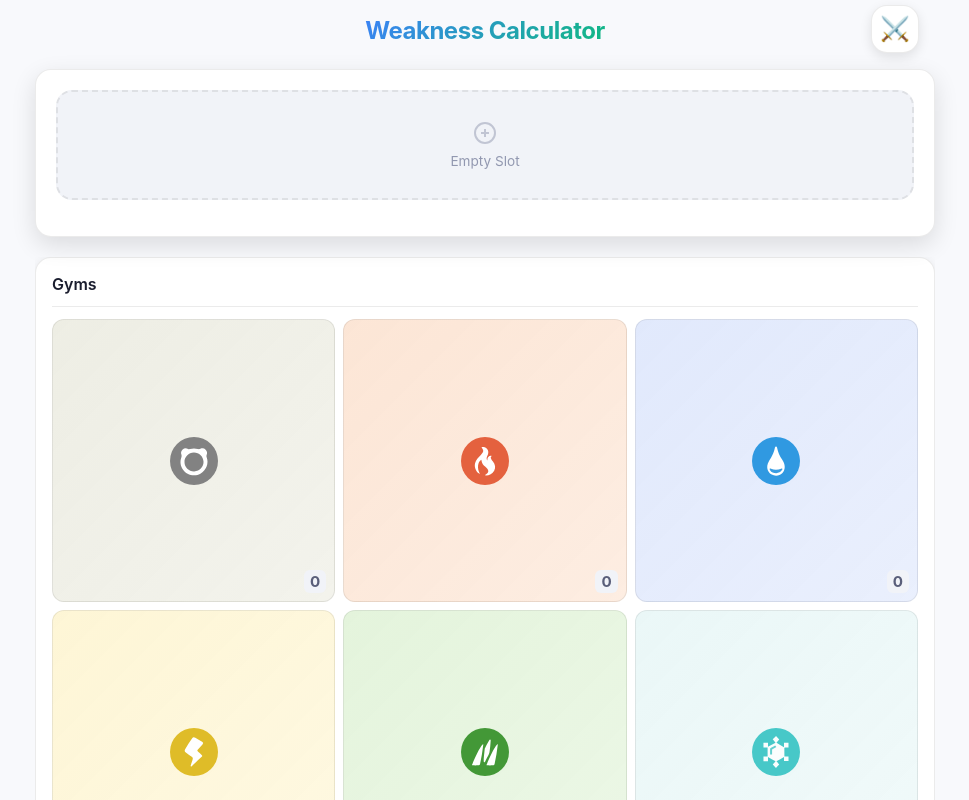
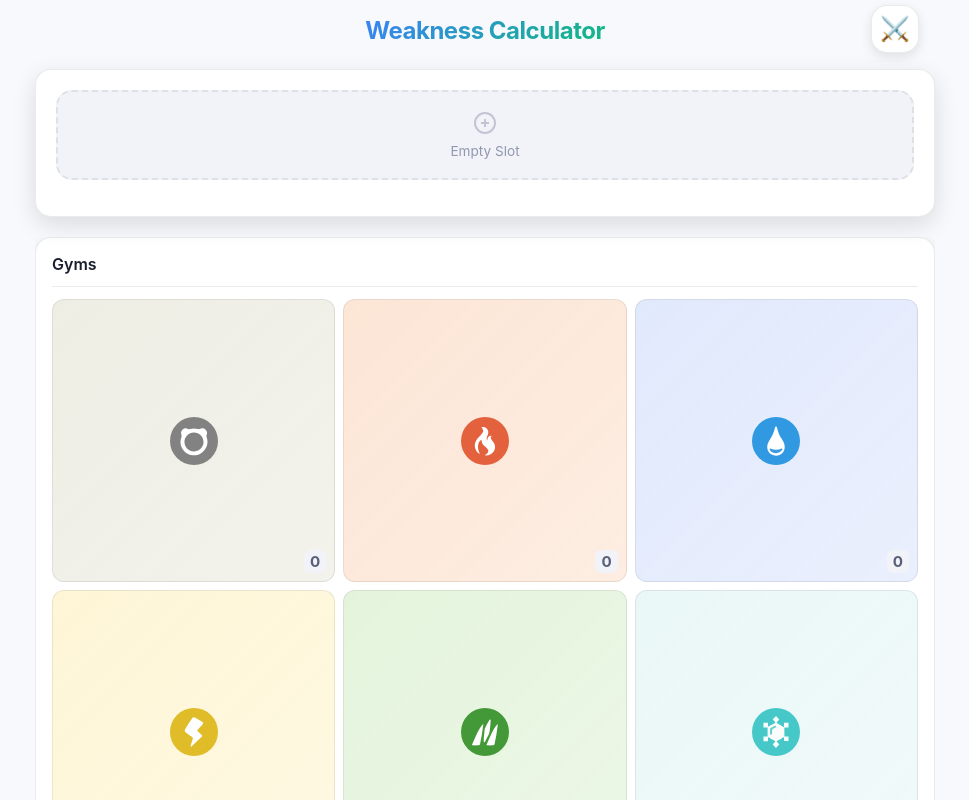
Before and after one commit to Waxmard/pokemon-team-status, a Vue app: page / in a window 1280 px wide. Shown: the top 800 px of the page, without its empty margins (155-1124 px from the left). Built offline with nearby package versions, Linux system fonts and the light colour scheme.

Commit message:
team section styling

```diff
--- a/src/components/TeamSection.vue
+++ b/src/components/TeamSection.vue
@@ -209,8 +209,6 @@ function toggleViewMode() {
   grid-template-columns: 1fr;
   gap: var(--space-3);
   margin-bottom: var(--space-4);
-  max-height: calc(3 * 110px + 2 * var(--space-3));
-  overflow-y: auto;
 }
 
 .box-grid {
--- a/src/components/TeamSlot.vue
+++ b/src/components/TeamSlot.vue
@@ -138,8 +138,8 @@ function hexToRgba(hex, alpha) {
   background: var(--color-surface);
   border: 1px solid var(--color-border);
   border-radius: var(--radius-xl);
-  padding: var(--space-4);
-  min-height: 110px;
+  padding: var(--space-2);
+  min-height: 90px;
   position: relative;
   box-shadow: var(--shadow-md);
   transition: transform var(--transition-base), box-shadow var(--transition-base);
@@ -234,8 +234,8 @@ function hexToRgba(hex, alpha) {
 }
 
 .move-type-icon {
-  width: 24px;
-  height: 24px;
+  width: 32px;
+  height: 32px;
   object-fit: contain;
 }
 
```
